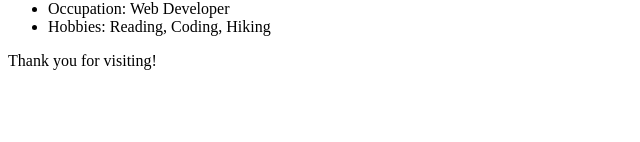
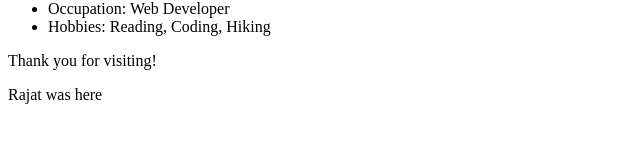
Before and after one commit to sreedath/vizuara-webinar-repo, a plain HTML site: page index.html in a window 1280 px wide. Shown: the part 166-308 px from the top of the page, without its empty margins (0-640 px from the left). Drawn offline with Linux system fonts and the light colour scheme.

Commit message:
Edits to the website

```diff
--- a/index.html
+++ b/index.html
@@ -15,5 +15,6 @@
         <li>Hobbies: Reading, Coding, Hiking</li>
     </ul>
     <p>Thank you for visiting!</p>
+    <p>Rajat was here</p>
 </body>
 </html>
```
